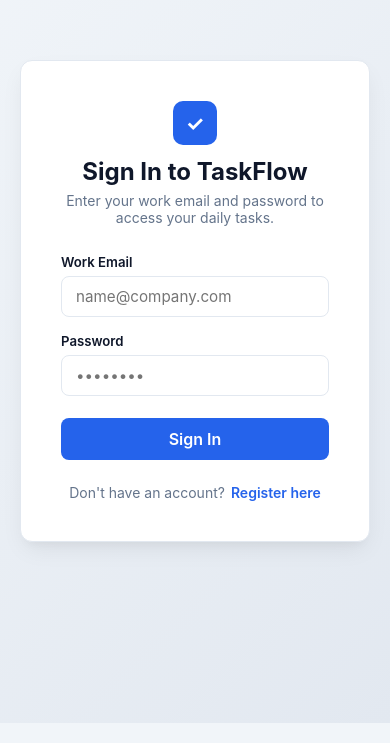
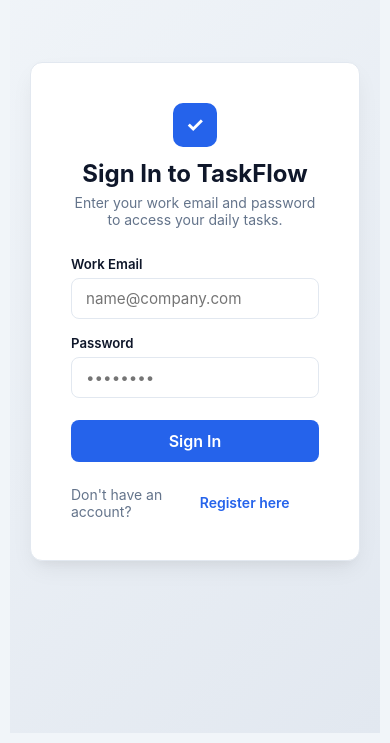
Before and after one commit to srinukallepalli16/todo-frontend, a React (Vite) app: page / in a window 390 px wide. Shown: the part 121-864 px from the top of the page. Built offline with nearby package versions, Linux system fonts and the light colour scheme.

Commit message:
Fix mobile responsiveness

```diff
--- a/index.html
+++ b/index.html
@@ -3,7 +3,8 @@
   <head>
     <meta charset="UTF-8" />
     <link rel="icon" type="image/svg+xml" href="/favicon.svg" />
-    <meta name="viewport" content="width=device-width, initial-scale=1.0" />
+    <!-- <meta name="viewport" content="width=device-width, initial-scale=1.0" /> -->
+     <meta name="viewport" content="width=device-width, initial-scale=1.0, maximum-scale=1.0, user-scalable=no" />
     <title>todo-frontend</title>
   </head>
   <body>
--- a/src/App.css
+++ b/src/App.css
@@ -623,3 +623,29 @@ input:focus, textarea:focus, select:focus {
   font-size: 2.2rem;
   margin-bottom: 8px;
 }
+
+@media screen and (max-width: 768px) {
+  /* Forces flexbox containers (like your summary cards) to stack vertically */
+  div {
+    box-sizing: border-box;
+  }
+
+  .summary-cards-container, .task-list { /* Update class names to match your actual code */
+    display: flex;
+    flex-direction: column !important;
+    gap: 15px;
+    width: 100%;
+  }
+
+  /* Ensures inputs and text areas don't overflow the screen */
+  input, textarea, button {
+    width: 100% !important;
+    max-width: 100%;
+  }
+
+  /* Adds padding to the edges so content doesn't touch the screen border */
+  body, .main-container {
+    padding: 10px;
+    overflow-x: hidden;
+  }
+}
```
